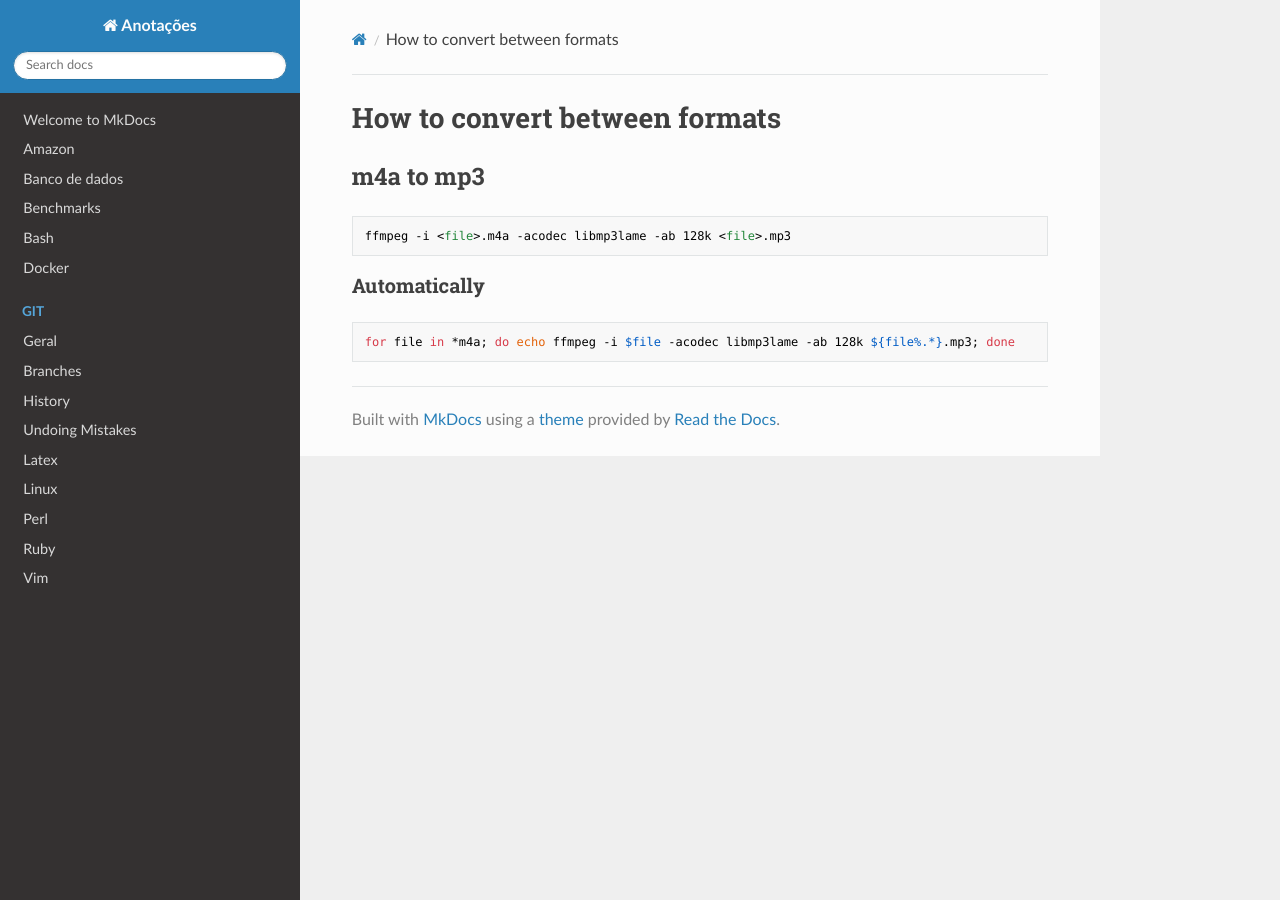
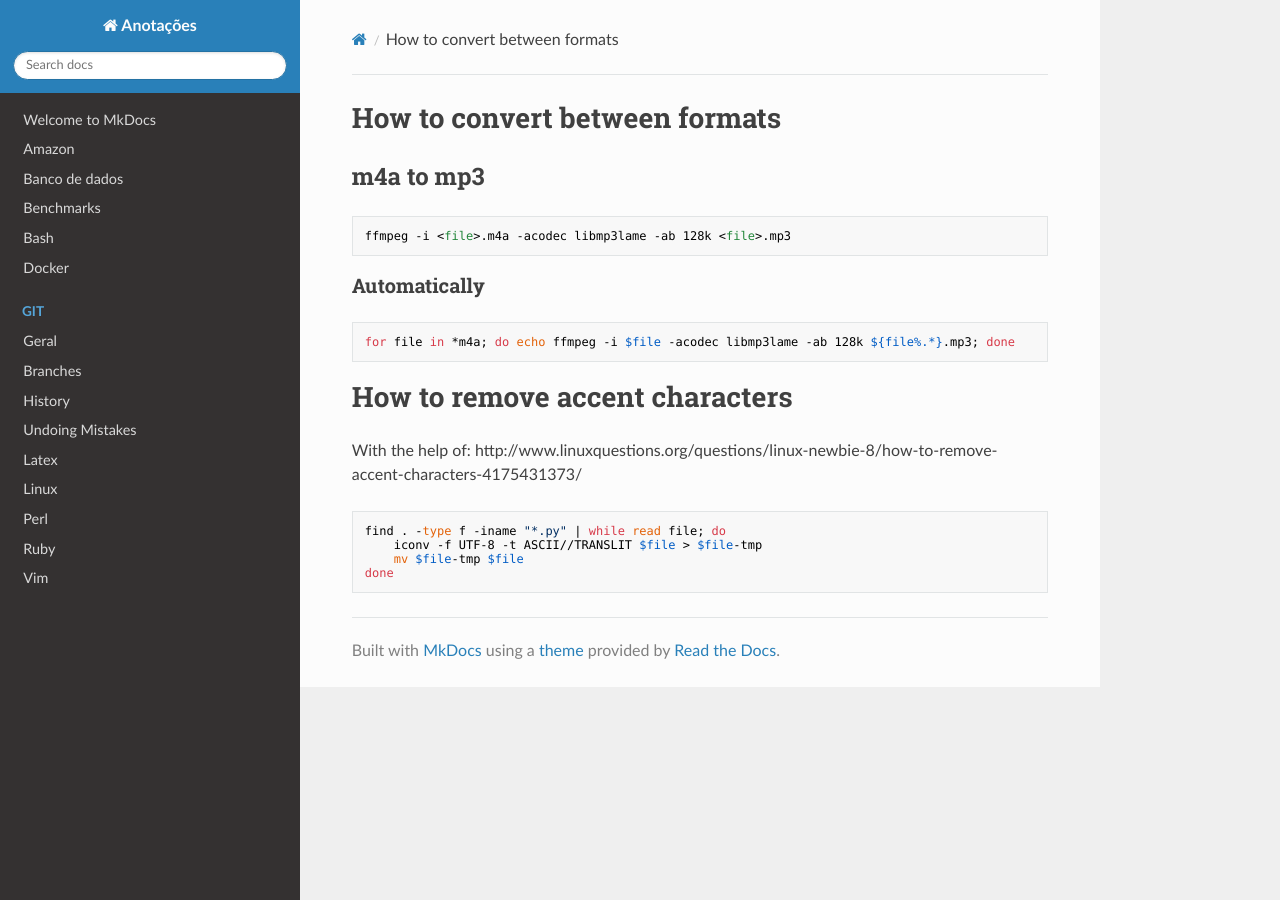
Before and after one commit to hposca/useful_notes, an MkDocs documentation site: the page built from docs/linux/format_conversions.md, in a window 1280 px wide. Built offline with MkDocs 1.6.1, drawn with Linux system fonts in a browser that asks for light colours; nearby versions of some CDN libraries; old or Windows-style settings are respelled for this version of MkDocs.

Commit message:
How to remove accent characters

```diff
--- a/docs/linux/format_conversions.md
+++ b/docs/linux/format_conversions.md
@@ -7,3 +7,12 @@
 ### Automatically
 
     for file in *m4a; do echo ffmpeg -i $file -acodec libmp3lame -ab 128k ${file%.*}.mp3; done
+
+# How to remove accent characters
+
+With the help of: http://www.linuxquestions.org/questions/linux-newbie-8/how-to-remove-accent-characters-4175431373/
+
+    find . -type f -iname "*.py" | while read file; do
+        iconv -f UTF-8 -t ASCII//TRANSLIT $file > $file-tmp
+        mv $file-tmp $file
+    done
```
